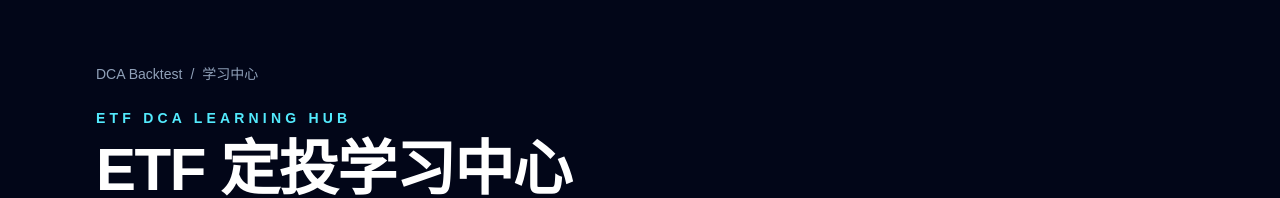
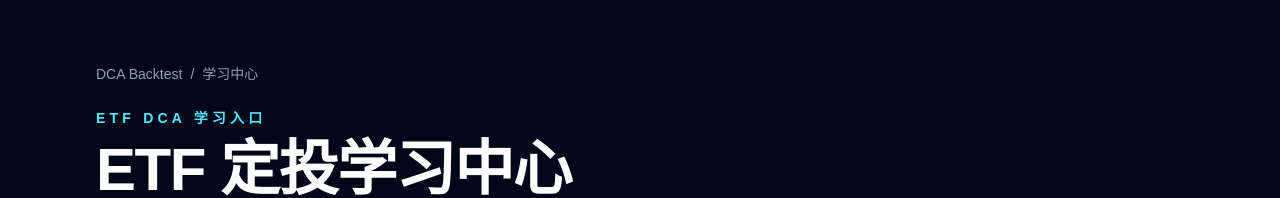
Before and after one commit to apextech-global/compound-calculator, a Next.js app: page /zh-CN/learn in a window 1280 px wide. Shown: the top 198 px of the page. Built offline with nearby package versions, Linux system fonts and the light colour scheme; no server answers.

Commit message:
Add Traditional Chinese ETF investing learning hub

```diff
--- a/app/[locale]/learn/page.tsx
+++ b/app/[locale]/learn/page.tsx
@@ -3,10 +3,44 @@ import Link from "next/link";
 import { notFound } from "next/navigation";
 import { absoluteUrl, productionBaseUrl } from "@/lib/seoMetadata";
 
-const locale = "zh-CN";
-const pagePath = `/${locale}/learn`;
+type LearnLocale = "zh-CN" | "zh-TW";
 
-const sections = [
+type LearnContent = {
+  title: string;
+  description: string;
+  h1: string;
+  breadcrumb: string;
+  eyebrow: string;
+  intro: string;
+  disclaimerTitle: string;
+  disclaimer: string;
+  sections: Array<{
+    title: string;
+    description: string;
+    links: Array<{
+      title: string;
+      description: string;
+      href: string;
+    }>;
+  }>;
+};
+
+const learnLocales: LearnLocale[] = ["zh-CN", "zh-TW"];
+
+const content: Record<LearnLocale, LearnContent> = {
+  "zh-CN": {
+    title: "ETF 定投学习中心｜DCA Backtest",
+    description:
+      "学习 ETF 定投、复利、DCA 回测、VOO、CSPX、定投 vs 一次性投入，以及马来西亚投资 ETF 的基础知识。",
+    h1: "ETF 定投学习中心",
+    breadcrumb: "学习中心",
+    eyebrow: "ETF DCA 学习入口",
+    intro:
+      "这里是 DCA Backtest 的中文 ETF 定投学习入口，帮助你系统了解 ETF 定投、DCA 回测、复利、VOO、CSPX、ETF 对比，以及马来西亚投资 ETF 时常见的券商、换汇、税务和风险问题。",
+    disclaimerTitle: "教育用途免责声明",
+    disclaimer:
+      "仅供教育用途，不构成投资建议。过去表现不代表未来表现。ETF、股票、汇率和税务结果都可能变化，用户应自行判断并在需要时咨询持牌专业人士。",
+    sections: [
       {
         title: "新手入门",
         description: "先理解 ETF 定投、DCA 回测和复利的基本概念。",
@@ -87,7 +121,8 @@ const sections = [
       },
       {
         title: "热门对比",
-    description: "比较不同 ETF、市场敞口和投入方式，但不把结果当成投资推荐。",
+        description:
+          "比较不同 ETF、市场敞口和投入方式，但不把结果当成投资推荐。",
         links: [
           {
             title: "VOO vs CSPX",
@@ -140,10 +175,163 @@ const sections = [
           },
         ],
       },
-] as const;
+    ],
+  },
+  "zh-TW": {
+    title: "ETF 定期定額學習中心｜DCA Backtest",
+    description:
+      "學習 ETF 定期定額、複利、DCA 回測、VOO、CSPX、定期定額 vs 單筆投入，以及 ETF 投資的基礎知識。",
+    h1: "ETF 定期定額學習中心",
+    breadcrumb: "學習中心",
+    eyebrow: "ETF DCA 學習入口",
+    intro:
+      "這裡整理 DCA Backtest 的繁體中文 ETF 學習內容，幫助你從定期定額、DCA 回測、複利、VOO、CSPX、QQQ 和 ETF 對比開始，逐步理解歷史模擬結果的用途與限制。",
+    disclaimerTitle: "教育用途免責聲明",
+    disclaimer:
+      "僅供教育用途，不構成投資建議。過去表現不代表未來表現。ETF、股票、匯率、費用與稅務結果都可能改變，使用者應自行判斷並視需要諮詢持牌專業人士。",
+    sections: [
+      {
+        title: "新手入門",
+        description: "先掌握 ETF 定期定額、DCA 回測與複利的基本觀念。",
+        links: [
+          {
+            title: "什麼是 ETF 定期定額？",
+            description:
+              "理解每月固定投入 ETF 的概念，以及價格波動、投入時間和費用如何影響結果。",
+            href: "/zh-TW/dca-calculator",
+          },
+          {
+            title: "什麼是 DCA 回測？",
+            description:
+              "用歷史價格模擬每月投入的情境，同時了解回測只是歷史資料分析，不代表未來報酬。",
+            href: "/zh-TW/dca-calculator",
+          },
+          {
+            title: "什麼是複利？",
+            description:
+              "透過複利計算機觀察每月投入、假設年化報酬與時間之間的關係。",
+            href: "/zh-TW/compound-interest-calculator",
+          },
+        ],
+      },
+      {
+        title: "ETF 定期定額工具",
+        description:
+          "用相同的輸入方式，比較不同資產、時間區間和投入金額的歷史情境。",
+        links: [
+          {
+            title: "ETF 定期定額計算機",
+            description:
+              "回測 VOO、CSPX、QQQ、VWRA、IWDA 等資產的每月投入歷史結果。",
+            href: "/zh-TW/etf-calculator",
+          },
+          {
+            title: "複利計算機",
+            description:
+              "用假設報酬率估算長期複利成長，適合做教育性的投資規劃練習。",
+            href: "/zh-TW/compound-interest-calculator",
+          },
+          {
+            title: "ETF 對比工具",
+            description:
+              "用相同每月投入金額和期間，對比兩個 ETF 或股票的歷史結果。",
+            href: "/zh-TW/etf-comparison-calculator",
+          },
+          {
+            title: "支援的資產與市場資料",
+            description:
+              "查看目前支援的 ETF、股票、市場、貨幣，以及歷史資料覆蓋狀態。",
+            href: "/zh-TW/supported-assets",
+          },
+        ],
+      },
+      {
+        title: "熱門 ETF",
+        description: "從常見 ETF 頁面進入個別資產的定期定額回測。",
+        links: [
+          {
+            title: "VOO 定期定額計算機",
+            description:
+              "研究美國上市 S&P 500 ETF 在不同期間每月投入的歷史情境。",
+            href: "/zh-TW/voo-dca-calculator",
+          },
+          {
+            title: "CSPX 定期定額計算機",
+            description:
+              "了解 UCITS、愛爾蘭註冊和倫敦交易所上市 ETF 的回測方式與限制。",
+            href: "/zh-TW/cspx-dca-calculator",
+          },
+          {
+            title: "QQQ 定期定額計算機",
+            description:
+              "觀察 Nasdaq-100 相關 ETF 在不同起始年份下的歷史差異。",
+            href: "/zh-TW/qqq-dca-calculator",
+          },
+        ],
+      },
+      {
+        title: "熱門對比",
+        description:
+          "比較 ETF、市場敞口和投入方式，但不要把歷史結果視為投資建議。",
+        links: [
+          {
+            title: "VOO vs CSPX",
+            description:
+              "了解美國上市 ETF 與 UCITS ETF 在市場、股息、稅務、貨幣和券商支援上的差異。",
+            href: "/zh-TW/voo-vs-cspx",
+          },
+          {
+            title: "VOO vs QQQ",
+            description:
+              "比較 S&P 500 廣泛市場敞口與 Nasdaq-100 科技權重較高的差異。",
+            href: "/zh-TW/voo-vs-qqq",
+          },
+          {
+            title: "定期定額 vs 單筆投入",
+            description:
+              "以相同總投入金額，理解分批投入和期初一次投入的歷史差異。",
+            href: "/zh-TW/dca-vs-lump-sum",
+          },
+        ],
+      },
+      {
+        title: "延伸學習",
+        description: "繼續查看資料來源、支援資產和風險說明。",
+        links: [
+          {
+            title: "ETF 回測工具",
+            description:
+              "使用 ETF 回測工具檢視不同資產、期間和投入金額的歷史模擬。",
+            href: "/zh-TW/etf-calculator",
+          },
+          {
+            title: "支援的資產",
+            description:
+              "確認哪些 ETF 和股票有歷史資料，哪些目前只提供示範資料。",
+            href: "/zh-TW/supported-assets",
+          },
+          {
+            title: "免責聲明",
+            description:
+              "閱讀資料來源、回測限制、非投資建議和使用者責任等重要說明。",
+            href: "/zh-TW/disclaimer",
+          },
+        ],
+      },
+    ],
+  },
+};
+
+function getContent(locale: string) {
+  if (!learnLocales.includes(locale as LearnLocale)) {
+    notFound();
+  }
+
+  return content[locale as LearnLocale];
+}
 
 export function generateStaticParams() {
-  return [{ locale }];
+  return learnLocales.map((locale) => ({ locale }));
 }
 
 export async function generateMetadata({
@@ -151,30 +339,24 @@ export async function generateMetadata({
 }: {
   params: Promise<{ locale: string }>;
 }): Promise<Metadata> {
-  const { locale: requestedLocale } = await params;
-
-  if (requestedLocale !== locale) {
-    notFound();
-  }
-
-  const title = "ETF 定投学习中心｜DCA Backtest";
-  const description =
-    "学习 ETF 定投、复利、DCA 回测、VOO、CSPX、定投 vs 一次性投入，以及马来西亚投资 ETF 的基础知识。";
+  const { locale } = await params;
+  const page = getContent(locale);
+  const pagePath = `/${locale}/learn`;
 
   return {
     metadataBase: new URL(productionBaseUrl),
-    title,
-    description,
+    title: page.title,
+    description: page.description,
     alternates: {
       canonical: absoluteUrl(pagePath),
       languages: {
-        "zh-CN": absoluteUrl(pagePath),
+        [locale]: absoluteUrl(pagePath),
         "x-default": absoluteUrl(pagePath),
       },
     },
     openGraph: {
-      title,
-      description,
+      title: page.title,
+      description: page.description,
       url: absoluteUrl(pagePath),
       siteName: "DCA Backtest",
       type: "article",
@@ -182,8 +364,8 @@ export async function generateMetadata({
     },
     twitter: {
       card: "summary_large_image",
-      title,
-      description,
+      title: page.title,
+      description: page.description,
     },
   };
 }
@@ -193,11 +375,8 @@ export default async function LearnPage({
 }: {
   params: Promise<{ locale: string }>;
 }) {
-  const { locale: requestedLocale } = await params;
-
-  if (requestedLocale !== locale) {
-    notFound();
-  }
+  const { locale } = await params;
+  const page = getContent(locale);
 
   return (
     <main className="min-h-screen w-full overflow-x-hidden bg-slate-950 text-white">
@@ -205,29 +384,27 @@ export default async function LearnPage({
         <div className="pointer-events-none absolute inset-x-0 top-0 -z-10 h-96 bg-[radial-gradient(circle_at_top,_rgba(16,185,129,0.18),_transparent_34%),radial-gradient(circle_at_80%_10%,_rgba(34,211,238,0.12),_transparent_28%)]" />
 
         <nav className="mb-6 min-w-0 break-words text-sm text-slate-400">
-          <Link href="/zh-CN" className="hover:text-cyan-300">
+          <Link href={`/${locale}`} className="hover:text-cyan-300">
             DCA Backtest
           </Link>
           <span className="mx-2">/</span>
-          <span>学习中心</span>
+          <span>{page.breadcrumb}</span>
         </nav>
 
         <div className="max-w-3xl">
           <p className="mb-3 text-sm font-semibold uppercase tracking-[0.3em] text-cyan-300">
-            ETF DCA Learning Hub
+            {page.eyebrow}
           </p>
           <h1 className="text-3xl font-bold tracking-tight sm:text-4xl md:text-6xl">
-            ETF 定投学习中心
+            {page.h1}
           </h1>
           <p className="mt-4 text-base leading-7 text-slate-300 sm:text-lg sm:leading-8">
-            这里是 DCA Backtest 的中文 ETF 定投学习入口，帮助你系统了解
-            ETF 定投、DCA 回测、复利、VOO、CSPX、ETF 对比，以及马来西亚投资
-            ETF 时常见的券商、换汇、税务和风险问题。
+            {page.intro}
           </p>
         </div>
 
         <div className="mt-8 grid w-full grid-cols-1 gap-5 sm:mt-10">
-          {sections.map((section) => (
+          {page.sections.map((section) => (
             <section
               key={section.title}
               className="w-full rounded-2xl border border-white/10 bg-white/[0.055] p-4 shadow-xl shadow-black/20 sm:rounded-3xl sm:p-6"
@@ -262,11 +439,10 @@ export default async function LearnPage({
 
         <section className="mt-6 rounded-2xl border border-amber-300/20 bg-amber-300/[0.07] p-4 sm:mt-8 sm:rounded-3xl sm:p-6">
           <h2 className="text-lg font-semibold text-amber-100">
-            教育用途免责声明
+            {page.disclaimerTitle}
           </h2>
           <p className="mt-3 text-sm leading-6 text-amber-50/80">
-            仅供教育用途，不构成投资建议。过去表现不代表未来表现。
-            ETF、股票、汇率和税务结果都可能变化，用户应自行判断并在需要时咨询持牌专业人士。
+            {page.disclaimer}
           </p>
         </section>
       </section>
--- a/components/Footer.tsx
+++ b/components/Footer.tsx
@@ -35,9 +35,9 @@ export default function Footer() {
         </div>
 
         <nav className="flex w-full min-w-0 flex-wrap gap-3 text-sm font-medium text-slate-300 md:max-w-sm">
-          {typedLocale === "zh-CN" ? (
+          {typedLocale === "zh-CN" || typedLocale === "zh-TW" ? (
             <Link
-              href="/zh-CN/learn"
+              href={`/${typedLocale}/learn`}
               className="transition hover:text-cyan-300"
             >
               {t("footer.learnCenter")}
--- a/messages/zh-TW.json
+++ b/messages/zh-TW.json
@@ -201,7 +201,8 @@
     "terms": "使用條款",
     "contact": "聯絡",
     "disclaimer": "免責聲明",
-    "supportedAssets": "支援的資產"
+    "supportedAssets": "支援的資產",
+    "learnCenter": "學習中心"
   },
   "legal": {
     "about": {
--- a/scripts/check-site-quality.mjs
+++ b/scripts/check-site-quality.mjs
@@ -184,10 +184,16 @@ const seoPages = unique([
   ...extractStringArray(seoSource, "malaysiaGuideSeoPageSlugs"),
 ]);
 const malaysiaGuidePages = extractStringArray(seoSource, "malaysiaGuideSeoPageSlugs");
-const zhCnOnlyPages = ["learn", ...malaysiaGuidePages];
-const allPages = unique(["", ...staticPages, ...contentPages, ...seoPages, ...zhCnOnlyPages]);
+const chineseLearnPages = ["learn"];
+const zhCnOnlyPages = malaysiaGuidePages;
+const localeSpecificPages = [...chineseLearnPages, ...zhCnOnlyPages];
+const allPages = unique(["", ...staticPages, ...contentPages, ...seoPages, ...localeSpecificPages]);
 
 function localesForPage(page) {
+  if (chineseLearnPages.includes(page)) {
+    return appLocales.filter((locale) => locale === "zh-CN" || locale === "zh-TW");
+  }
+
   if (zhCnOnlyPages.includes(page)) {
     return appLocales.includes("zh-CN") ? ["zh-CN"] : [];
   }
@@ -259,7 +265,7 @@ for (const page of importantPages.filter(Boolean)) {
 const knownInternalLinks = new Set([
   ...knownPages,
   ...appLocales,
-  ...zhCnOnlyPages,
+  ...localeSpecificPages,
   "",
 ]);
 const linkSources = [
@@ -274,7 +280,7 @@ for (const [label, source] of linkSources) {
     .filter((value) =>
       value.includes("-calculator") ||
       value.includes("-vs-") ||
-      zhCnOnlyPages.includes(value) ||
+      localeSpecificPages.includes(value) ||
       staticPages.includes(value) ||
       contentPages.includes(value)
     );
```
Also changed, not shown: app/sitemap.ts (+4 -4 lines). Lines whose indentation alone changed are shown as unchanged.
